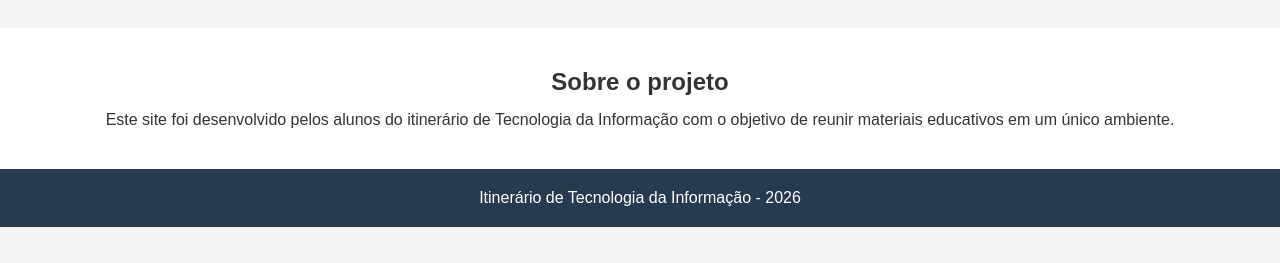
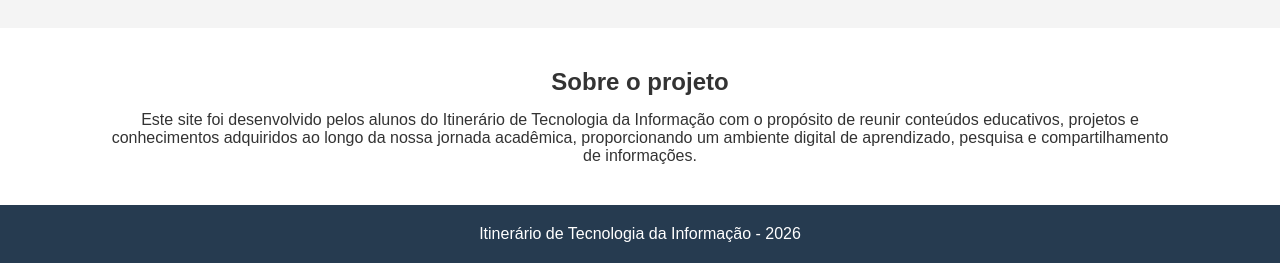
Before and after one commit to Gabbmvs/Site-Itinerario-TI-Conteudos-ENEM, a plain HTML site: page index.html in a window 1280 px wide. Shown: the part 654-917 px from the top of the page. Before the commit the page ends 881 px from the top, so only its background shows below. Drawn offline with Linux system fonts and the light colour scheme.

Commit message:
16/11 11:13

```diff
--- a/index.html
+++ b/index.html
@@ -6,7 +6,8 @@
     <meta name="viewport" content="width=device-width, initial-scale=1.0">
     <title>Itinerário de TI</title>
     <link rel="stylesheet" href="css/style.css">
-    <link rel="shortcut icon" href="favicon.ico" type="image/x-icon">
+    <link rel="shortcut icon" href="imagens/favicon.png" type="image/x-icon">
+
 </head>
 
 <body>
@@ -72,9 +73,9 @@
             <h2>Sobre o projeto</h2>
 
             <p>
-                Este site foi desenvolvido pelos alunos do itinerário
-                de Tecnologia da Informação com o objetivo de reunir
-                materiais educativos em um único ambiente.
+                Este site foi desenvolvido pelos alunos do Itinerário de Tecnologia da Informação com o propósito de
+                reunir conteúdos educativos, projetos e conhecimentos adquiridos ao longo da nossa jornada acadêmica,
+                proporcionando um ambiente digital de aprendizado, pesquisa e compartilhamento de informações.
             </p>
         </section>
 
```
Also changed, not shown: biologia.html (+1 -0 lines), matematica.html (+1 -0 lines), quimica.html (+1 -0 lines), ti.html (+1 -1 lines), imagens/favicon.png (added).
